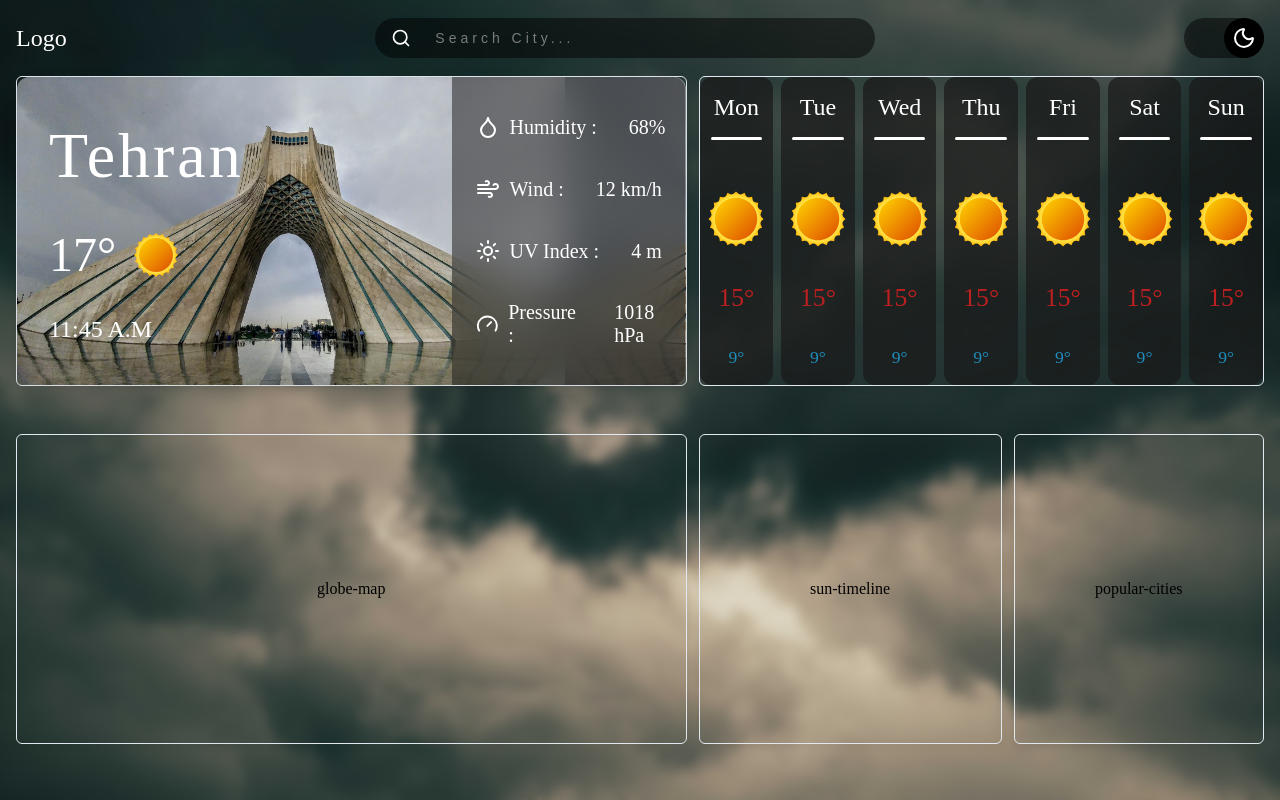
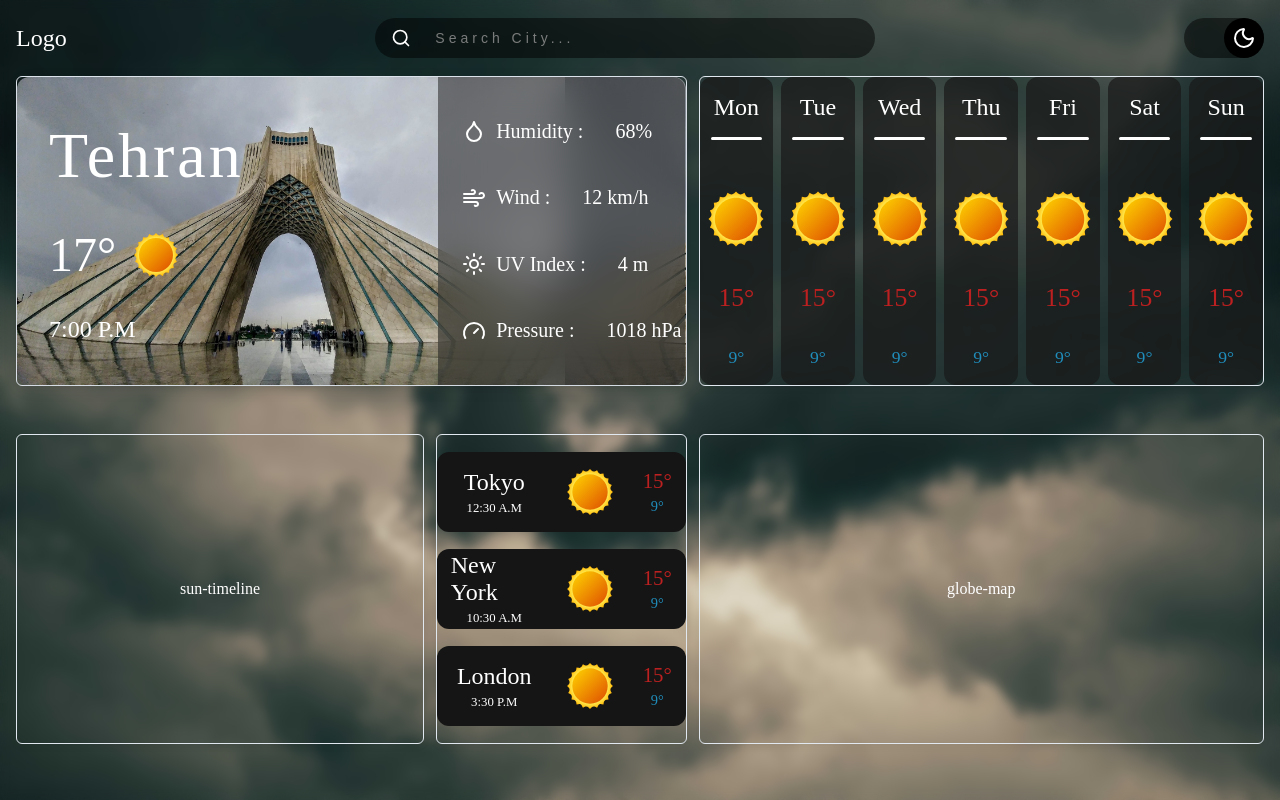
Before and after one commit to amir-m-rajabi/Weather-Dashboard, a plain HTML site: page index.html in a window 1280 px wide. Drawn offline with Linux system fonts and the light colour scheme.

Commit message:
Build initial popular cities structure

```diff
--- a/components/over_view.css
+++ b/components/overview.css
@@ -11,7 +11,7 @@
 }
 
 .overview_cityImage_box{
-    width: 65%;
+    width: 63%;
     height: 100%;
     background-size: cover;
     display: flex;
@@ -24,7 +24,7 @@
 }
 
 .overview_cityInformation_box{
-    width: 35%;
+    width: 37%;
     height: 100%;
     border-radius: 0 var(--radius-md) var(--radius-md) 0;
     background-color: rgba(25, 25, 25, 0.500);
--- a/components/over_view.js
+++ b/components/overview.js
@@ -1,5 +1,5 @@
 
-export function renderOverViewBox(){
+export function renderOverview(){
     return `
 
         <div class="city_overview_box">
@@ -13,7 +13,7 @@ export function renderOverViewBox(){
                 alt=""
               />
             </div>
-            <p class="overview_cityTime">11:45 A.M</p>
+            <p class="overview_cityTime">7:00 P.M</p>
           </div>
 
           <div class="overview_cityInformation_box">
--- /dev/null
+++ b/components/popular_cities.css
@@ -0,0 +1,53 @@
+/* popular-cities */
+
+.popular_cities_box{
+    width: 100%;
+    height: 100%;
+    display: flex;
+    flex-direction: column;
+    justify-content: space-evenly;
+    /* background-color: #2878a8; */
+}
+.popular_citie_item{
+    width: 100%;
+    height: 80px;
+    margin-inline: auto;
+    /* border: 1px solid white; */
+    border-radius: var(--radius-md);
+    display: flex;
+    color: white;
+    align-items: center;
+    justify-content: space-around;
+    background-color: #151515;
+}
+.popular_city_info{
+    width: 35%;
+    display: flex;
+    flex-direction: column;
+    align-items: center;
+    gap: 5px;
+}
+.popular_city_name{
+    text-transform: capitalize;
+    font-size: 1.5rem;
+}
+.popular_city_time{
+    font-size: 0.8rem;
+}
+.popular_city_icon{
+    width: 50px;
+}
+.popular_city_temperature_box{
+    display: flex;
+    flex-direction: column;
+    align-items: center;
+    gap: 5px;
+}
+.popular_city_temperature_high{
+    font-size: 1.3rem;
+    color: rgb(189, 32, 32);
+}
+.popular_city_temperature_low{
+    font-size: 0.9rem;
+    color: rgb(32, 142, 189);
+}
--- /dev/null
+++ b/components/popular_cities.js
@@ -0,0 +1,56 @@
+export function renderPopularCities(){
+    return `
+
+        <div class="popular_cities_box">
+          <div class="popular_citie_item">
+            <div class="popular_city_info">
+              <p class="popular_city_name">tokyo</p>
+              <p class="popular_city_time">12:30 A.M</p>
+            </div>
+            <img
+              class="popular_city_icon"
+              src="./assets/icon/icon-sun.svg"
+              alt=""
+            />
+            <div class="popular_city_temperature_box">
+              <p class="popular_city_temperature_high">15°</p>
+              <p class="popular_city_temperature_low">9°</p>
+            </div>
+          </div>
+
+          <div class="popular_citie_item">
+            <div class="popular_city_info">
+              <p class="popular_city_name">New York</p>
+              <p class="popular_city_time">10:30 A.M</p>
+            </div>
+            <img
+              class="popular_city_icon"
+              src="./assets/icon/icon-sun.svg"
+              alt=""
+            />
+            <div class="popular_city_temperature_box">
+              <p class="popular_city_temperature_high">15°</p>
+              <p class="popular_city_temperature_low">9°</p>
+            </div>
+          </div>
+
+          <div class="popular_citie_item">
+            <div class="popular_city_info">
+              <p class="popular_city_name">london</p>
+              <p class="popular_city_time">3:30 P.M</p>
+            </div>
+            <img
+              class="popular_city_icon"
+              src="./assets/icon/icon-sun.svg"
+              alt=""
+            />
+            <div class="popular_city_temperature_box">
+              <p class="popular_city_temperature_high">15°</p>
+              <p class="popular_city_temperature_low">9°</p>
+            </div>
+          </div>
+        </div>
+
+
+    `
+}
--- a/components/weekly_forecast.js
+++ b/components/weekly_forecast.js
@@ -1,4 +1,4 @@
-export function renderWeeklyForecastBox(){
+export function renderWeeklyForecast(){
     return `
 
         <div class="weekly-forecast_box">
--- a/css/style.css
+++ b/css/style.css
@@ -111,7 +111,12 @@ body{
 
         grid-template-areas:
         "city city city city city city city city city city city city city forecast forecast forecast forecast forecast forecast forecast forecast forecast forecast forecast"
-        "globe globe globe globe globe globe globe globe globe globe globe globe globe sunTimeLine sunTimeLine sunTimeLine sunTimeLine sunTimeLine sunTimeLine popular popular popular popular popular";
+        "sunTimeLine sunTimeLine sunTimeLine sunTimeLine sunTimeLine sunTimeLine sunTimeLine sunTimeLine popular popular popular popular popular globe globe globe globe globe globe globe globe globe globe globe";
+
+
+        /* grid-template-areas:
+        "city city city city city city city city city city city city city forecast forecast forecast forecast forecast forecast forecast forecast forecast forecast forecast"
+        "globe globe globe globe globe globe globe globe globe globe globe globe globe sunTimeLine sunTimeLine sunTimeLine sunTimeLine sunTimeLine sunTimeLine popular popular popular popular popular"; */
 
 
     gap: var(--dashboard-gap-md);
@@ -131,6 +136,7 @@ body{
     align-items: center;
     justify-content: center;
     height: 310px;
+    color: white;
 }
 
 /* Layout  */
--- a/index.html
+++ b/index.html
@@ -3,10 +3,11 @@
   <head>
     <meta charset="UTF-8" />
     <meta name="viewport" content="width=device-width, initial-scale=1.0" />
-    <link rel="stylesheet" href="./css/style.css"/>
-    <link rel="stylesheet" href="./components/header.css"/>
-    <link rel="stylesheet" href="./components/over_view.css"/>
-    <link rel="stylesheet" href="./components/weekly_forecast.css">
+    <link rel="stylesheet" href="./css/style.css" />
+    <link rel="stylesheet" href="./components/header.css" />
+    <link rel="stylesheet" href="./components/overview.css" />
+    <link rel="stylesheet" href="./components/weekly_forecast.css" />
+    <link rel="stylesheet" href="./components/popular_cities.css">
     <title>Weather Dashboard</title>
   </head>
   <body>
@@ -17,7 +18,6 @@
 
     <!-- Main Dashboard -->
     <main class="dashboard">
-
       <!-- City Overview -->
       <section class="dashboard_section dashboard_city-overview">
         <!-- city overview Component -->
@@ -25,14 +25,13 @@
 
       <!-- Weekly Forecast -->
       <section class="dashboard_section dashboard_weekly-forecast">
-         <!-- dashboard_weekly-forecast Component -->
+        <!-- dashboard_weekly-forecast Component -->
       </section>
 
       <!-- Interactive Globe -->
       <section class="dashboard_section dashboard_globe-map">
         <!-- dashboard_globe Component -->globe-map
       </section>
-
 
       <!-- Statistic Day -->
       <section class="dashboard_section dashboard_sun-timeline">
@@ -41,7 +40,7 @@
 
       <!-- Popular Cities -->
       <section class="dashboard_section dashboard_popular-cities">
-        <!-- dashboard_popular-cities Component -->popular-cities
+        <!-- dashboard_popular-cities Component -->
       </section>
     </main>
 
--- a/js/main.js
+++ b/js/main.js
@@ -1,17 +1,23 @@
 import { renderHeader } from "../components/header.js";
 
-import { renderOverViewBox } from "../components/over_view.js";
+import { renderOverview } from "../components/overview.js";
 
-import { renderWeeklyForecastBox } from "../components/weekly_forecast.js";
+import { renderWeeklyForecast } from "../components/weekly_forecast.js";
+
+import { renderPopularCities } from "../components/popular_cities.js";
 
 const headerRoot = document.querySelector('.header')
 
-const overViewRoot = document.querySelector('.dashboard_city-overview')
+const overviewRoot = document.querySelector('.dashboard_city-overview')
 
 const weeklyForecastRoot = document.querySelector('.dashboard_weekly-forecast')
 
+const popularCitiesRoot = document.querySelector('.dashboard_popular-cities')
+
 headerRoot.innerHTML = renderHeader()
 
-overViewRoot.innerHTML = renderOverViewBox()
+overviewRoot.innerHTML = renderOverview()
 
-weeklyForecastRoot.innerHTML = renderWeeklyForecastBox()
+weeklyForecastRoot.innerHTML = renderWeeklyForecast()
+
+popularCitiesRoot.innerHTML = renderPopularCities()
```
